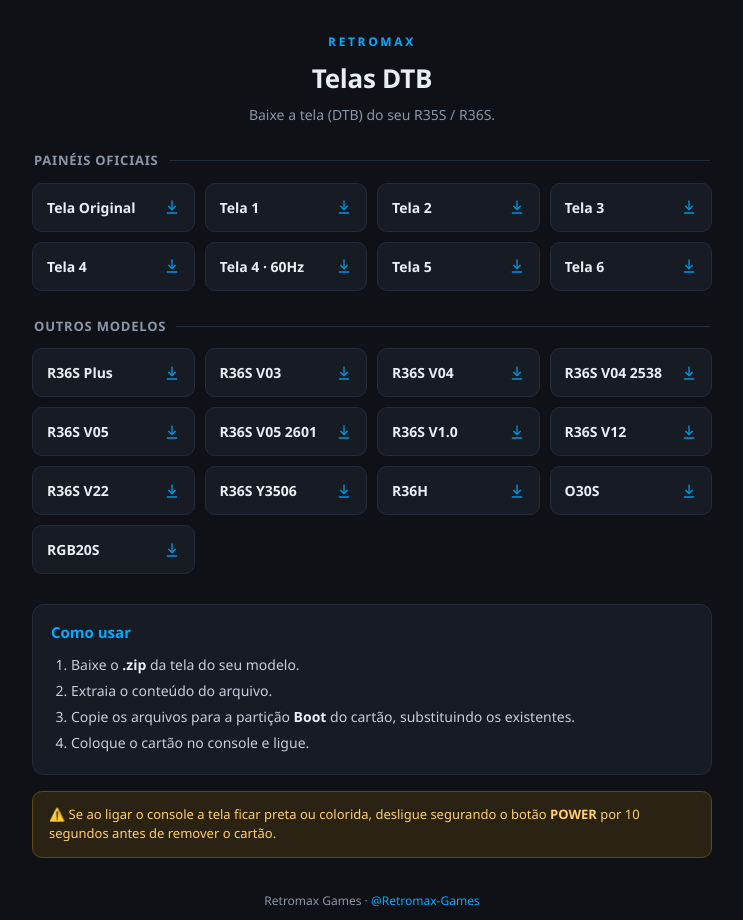
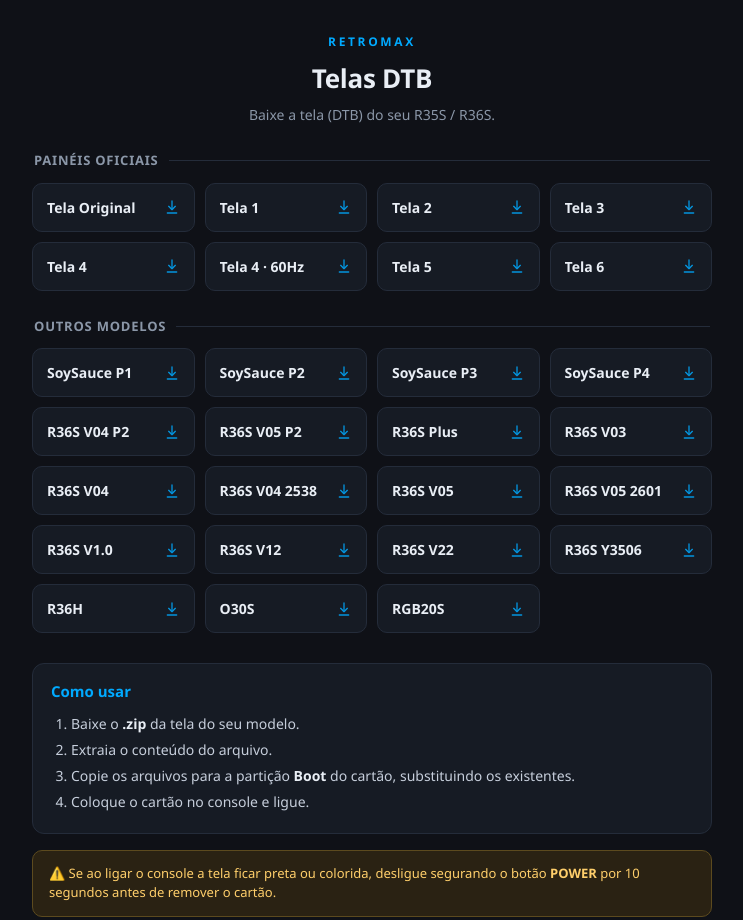
Before and after one commit to GabrielMaxdeLima/retromax-dtb-mobile, a plain HTML site: page index.html in a window 1280 px wide. Shown: the top 920 px of the page, without its empty margins (268-1011 px from the left). Drawn offline with Linux system fonts and the light colour scheme.

Commit message:
Add download links for SoySauce and R36S models

```diff
--- a/index.html
+++ b/index.html
@@ -120,7 +120,13 @@
     <section>
       <div class="sec-title">Outros Modelos</div>
       <div class="grid">
-        <a class="tela" href="https://github.com/GabrielMaxdeLima/retromax-dtb-mobile/releases/download/telas-v1.0/R36S.Plus.zip"><span>R36S Plus</span><svg viewBox="0 0 24 24" fill="none" stroke="currentColor" stroke-width="2" stroke-linecap="round" stroke-linejoin="round" aria-hidden="true"><path d="M12 3v12"/><path d="m7 11 5 5 5-5"/><path d="M5 21h14"/></svg></a>
+        <a class="tela" href="https://github.com/GabrielMaxdeLima/retromax-dtb-mobile/releases/download/telas-v1.0/SoySauce.Painel.1.zip"><span>SoySauce P1</span><svg viewBox="0 0 24 24" fill="none" stroke="currentColor" stroke-width="2" stroke-linecap="round" stroke-linejoin="round" aria-hidden="true"><path d="M12 3v12"/><path d="m7 11 5 5 5-5"/><path d="M5 21h14"/></svg></a>
+		<a class="tela" href="https://github.com/GabrielMaxdeLima/retromax-dtb-mobile/releases/download/telas-v1.0/SoySauce.Painel.2.zip"><span>SoySauce P2</span><svg viewBox="0 0 24 24" fill="none" stroke="currentColor" stroke-width="2" stroke-linecap="round" stroke-linejoin="round" aria-hidden="true"><path d="M12 3v12"/><path d="m7 11 5 5 5-5"/><path d="M5 21h14"/></svg></a>
+		<a class="tela" href="https://github.com/GabrielMaxdeLima/retromax-dtb-mobile/releases/download/telas-v1.0/SoySauce.Painel.3.zip"><span>SoySauce P3</span><svg viewBox="0 0 24 24" fill="none" stroke="currentColor" stroke-width="2" stroke-linecap="round" stroke-linejoin="round" aria-hidden="true"><path d="M12 3v12"/><path d="m7 11 5 5 5-5"/><path d="M5 21h14"/></svg></a>
+		<a class="tela" href="https://github.com/GabrielMaxdeLima/retromax-dtb-mobile/releases/download/telas-v1.0/SoySauce.Painel.3.zip"><span>SoySauce P4</span><svg viewBox="0 0 24 24" fill="none" stroke="currentColor" stroke-width="2" stroke-linecap="round" stroke-linejoin="round" aria-hidden="true"><path d="M12 3v12"/><path d="m7 11 5 5 5-5"/><path d="M5 21h14"/></svg></a>
+		<a class="tela" href="https://github.com/GabrielMaxdeLima/retromax-dtb-mobile/releases/download/telas-v1.0/V04.Painel.2.zip"><span>R36S V04 P2</span><svg viewBox="0 0 24 24" fill="none" stroke="currentColor" stroke-width="2" stroke-linecap="round" stroke-linejoin="round" aria-hidden="true"><path d="M12 3v12"/><path d="m7 11 5 5 5-5"/><path d="M5 21h14"/></svg></a>
+		<a class="tela" href="https://github.com/GabrielMaxdeLima/retromax-dtb-mobile/releases/download/telas-v1.0/V05.Painel.2.zip"><span>R36S V05 P2</span><svg viewBox="0 0 24 24" fill="none" stroke="currentColor" stroke-width="2" stroke-linecap="round" stroke-linejoin="round" aria-hidden="true"><path d="M12 3v12"/><path d="m7 11 5 5 5-5"/><path d="M5 21h14"/></svg></a>
+		<a class="tela" href="https://github.com/GabrielMaxdeLima/retromax-dtb-mobile/releases/download/telas-v1.0/R36S.Plus.zip"><span>R36S Plus</span><svg viewBox="0 0 24 24" fill="none" stroke="currentColor" stroke-width="2" stroke-linecap="round" stroke-linejoin="round" aria-hidden="true"><path d="M12 3v12"/><path d="m7 11 5 5 5-5"/><path d="M5 21h14"/></svg></a>
         <a class="tela" href="https://github.com/GabrielMaxdeLima/retromax-dtb-mobile/releases/download/telas-v1.0/R36S.V03.zip"><span>R36S V03</span><svg viewBox="0 0 24 24" fill="none" stroke="currentColor" stroke-width="2" stroke-linecap="round" stroke-linejoin="round" aria-hidden="true"><path d="M12 3v12"/><path d="m7 11 5 5 5-5"/><path d="M5 21h14"/></svg></a>
         <a class="tela" href="https://github.com/GabrielMaxdeLima/retromax-dtb-mobile/releases/download/telas-v1.0/R36S.V04.zip"><span>R36S V04</span><svg viewBox="0 0 24 24" fill="none" stroke="currentColor" stroke-width="2" stroke-linecap="round" stroke-linejoin="round" aria-hidden="true"><path d="M12 3v12"/><path d="m7 11 5 5 5-5"/><path d="M5 21h14"/></svg></a>
         <a class="tela" href="https://github.com/GabrielMaxdeLima/retromax-dtb-mobile/releases/download/telas-v1.0/R36S.V04.2538.zip"><span>R36S V04 2538</span><svg viewBox="0 0 24 24" fill="none" stroke="currentColor" stroke-width="2" stroke-linecap="round" stroke-linejoin="round" aria-hidden="true"><path d="M12 3v12"/><path d="m7 11 5 5 5-5"/><path d="M5 21h14"/></svg></a>
```
